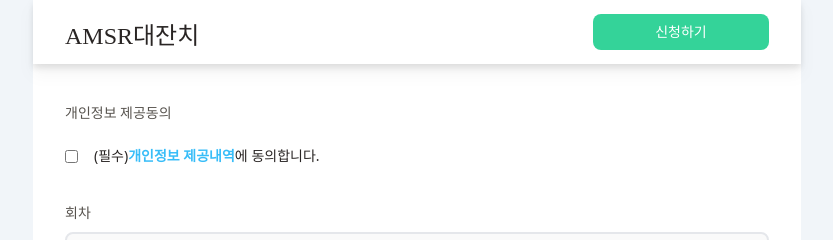
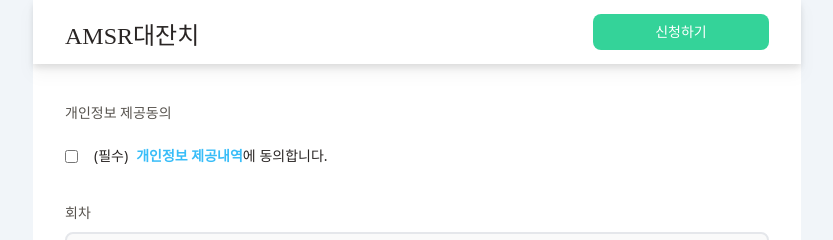
Before and after one commit to Todari/amsr, a React (Create React App) app in the folder client/: page /apply in a window 1280 px wide. Shown: the top 240 px of the page, without its empty margins (223-1056 px from the left). Built offline with nearby package versions, Linux system fonts and the light colour scheme; a web font is replaced by a local one.

Commit message:
style: 개인정보 제공 동의 문자열 상수화

```diff
--- a/client/src/components/ApplyCheckboxButton.tsx
+++ b/client/src/components/ApplyCheckboxButton.tsx
@@ -29,14 +29,14 @@ const ApplyCheckboxButton = ({ onChange }: ApplyCheckboxButtonProps) => {
         onChange={onChange}
         onClick={onClick} />
       <div className='flex flex-row'>
-        <div className='text-stone-800 text-sm'>
-          (필수)
+        <div className='text-stone-800 text-sm pr-2'>
+          {STRING.applyPrivacyPrefix}
         </div>
         <div className='text-sky-400 text-sm font-bold' onClick={() => { }}>
-          개인정보 제공내역
+        {STRING.applyPrivacyMiddle}
         </div>
         <div className='text-stone-800 text-sm'>
-          에 동의합니다.
+        {STRING.applyPrivacySuffix}
         </div>
       </div>
     </div>
--- a/client/src/constants/String.ts
+++ b/client/src/constants/String.ts
@@ -3,6 +3,9 @@ enum STRING {
   headerHistoryButton = 'History',
   headerApplyButton = '신청하기',
 
+  applyPrivacyPrefix = '(필수)',
+  applyPrivacyMiddle = '개인정보 제공내역',
+  applyPrivacySuffix = '에 동의합니다.',
   applyPrivacyTitle = '개인정보 제공동의',
   applyInputErrorPrefix = '유효하지 않은 ',
   applyInputErrorSuffix = '입니다.',
```
